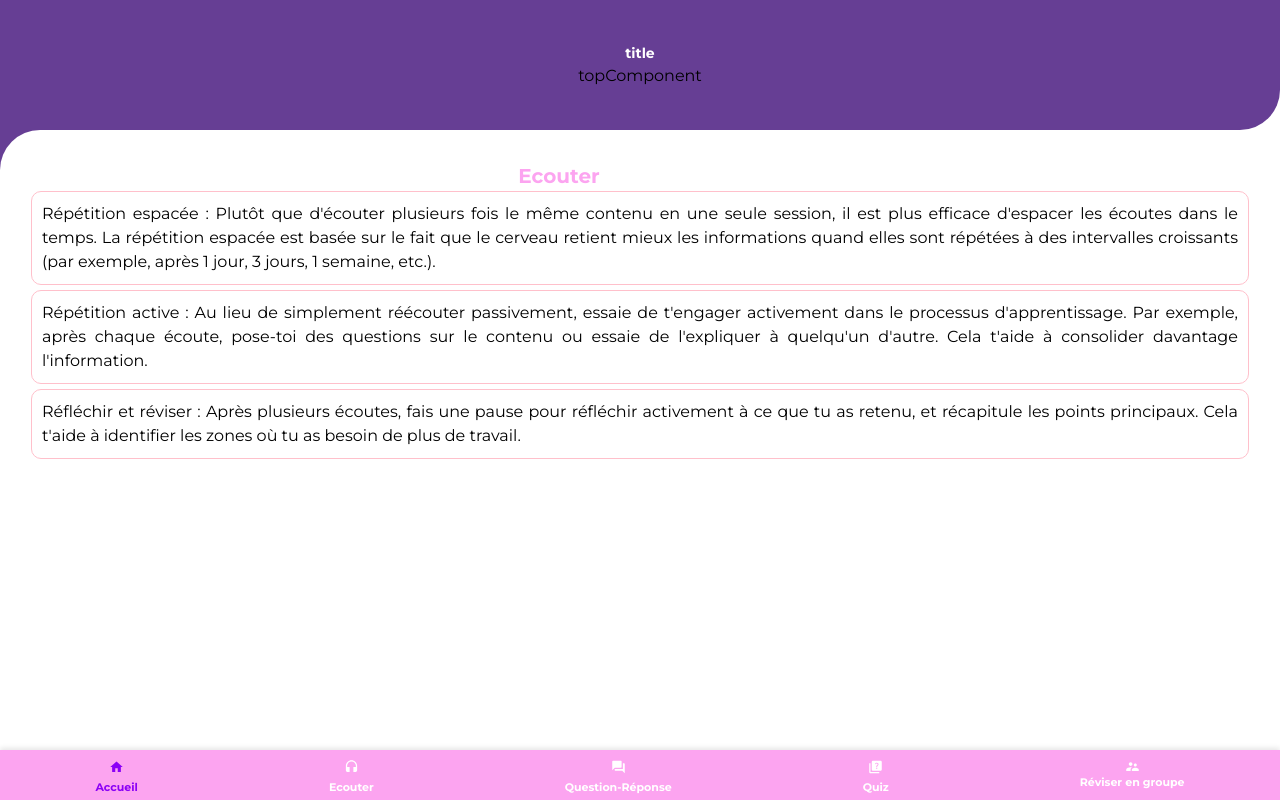
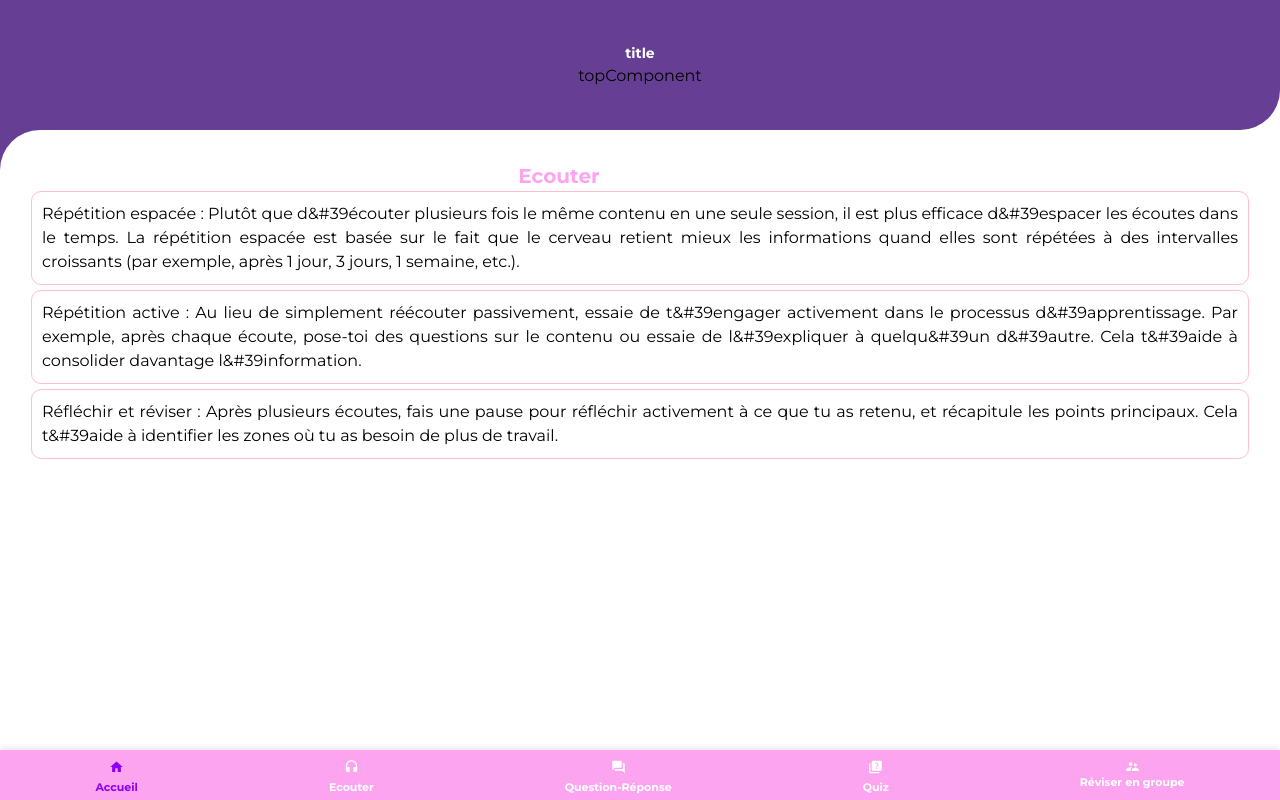
Before and after one commit to Aliyoub/studyfast, a Next.js app: page /home in a window 1280 px wide. Built offline with nearby package versions, Linux system fonts and the light colour scheme.

Commit message:
... escaped with &#39

```diff
--- a/app/home/Home.tsx
+++ b/app/home/Home.tsx
@@ -17,8 +17,8 @@ const Home = () => {
       <ul style={{textAlign: "justify" }}>
         {/* <ul style={{ margin: 30, textAlign: "justify", listStyleType: "disc" }}> */}
         <li>
-          Répétition espacée : Plutôt que d'écouter plusieurs fois le même
-          contenu en une seule session, il est plus efficace d'espacer les
+          Répétition espacée : Plutôt que d&#39écouter plusieurs fois le même
+          contenu en une seule session, il est plus efficace d&#39espacer les
           écoutes dans le temps. La répétition espacée est basée sur le fait que
           le cerveau retient mieux les informations quand elles sont répétées à
           des intervalles croissants (par exemple, après 1 jour, 3 jours, 1
@@ -26,16 +26,16 @@ const Home = () => {
         </li>
         <li>
           Répétition active : Au lieu de simplement réécouter passivement,
-          essaie de t'engager activement dans le processus d'apprentissage. Par
+          essaie de t&#39engager activement dans le processus d&#39apprentissage. Par
           exemple, après chaque écoute, pose-toi des questions sur le contenu ou
-          essaie de l'expliquer à quelqu'un d'autre. Cela t'aide à consolider
-          davantage l'information.
+          essaie de l&#39expliquer à quelqu&#39un d&#39autre. Cela t&#39aide à consolider
+          davantage l&#39information.
         </li>
 
         <li>
           Réfléchir et réviser : Après plusieurs écoutes, fais une pause pour
           réfléchir activement à ce que tu as retenu, et récapitule les points
-          principaux. Cela t'aide à identifier les zones où tu as besoin de plus
+          principaux. Cela t&#39aide à identifier les zones où tu as besoin de plus
           de travail.
         </li>
       </ul>
```
Also changed, not shown: app/revisions/cka/gestionCluster.tsx (added).
